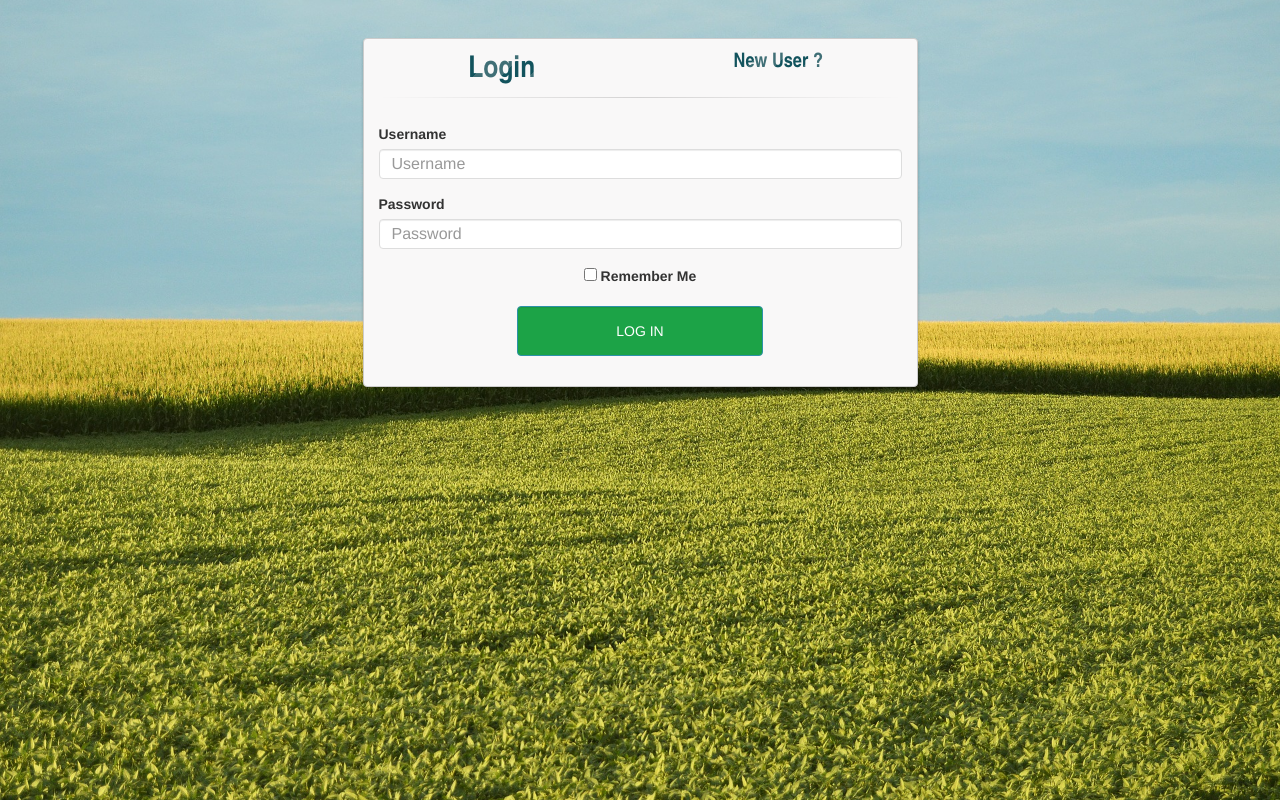
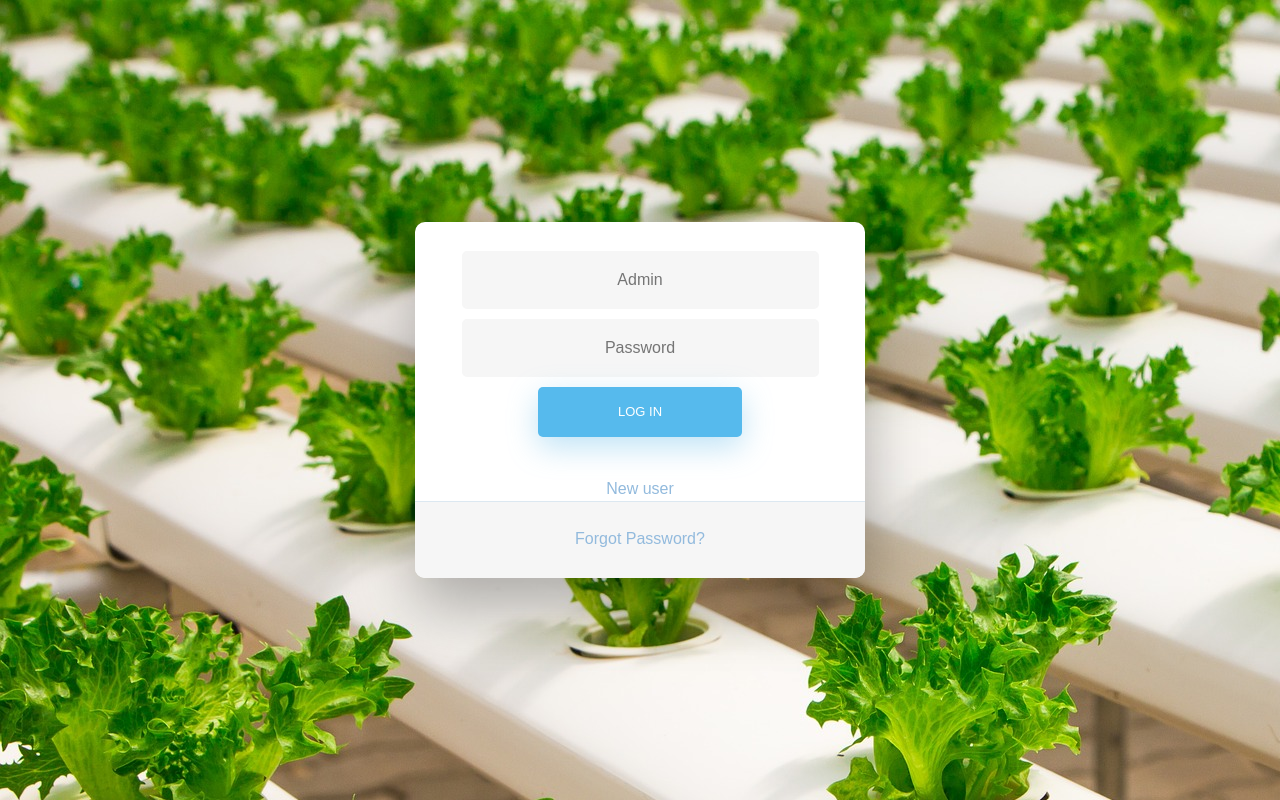
Before and after one commit to sachinvayalakkara/tazofarm, a Django app: page /farmapp/login in a window 1280 px wide. Run offline with Django 3.2, Linux system fonts and the light colour scheme; some libraries are stand-ins or nearby versions.

Commit message:
sec commit

```diff
--- a/farmapp/templates/addtower.html
+++ b/farmapp/templates/addtower.html
@@ -1,7 +1,8 @@
+<!-- admin toweradd -->
 {% extends "menu.html"%}
 {% block content %}
 <div class="col-md-6 col-md-offset-3" >
-    <form action="" method="POST">
+    <form action=""  method="POST">
         {% csrf_token %}
 
         <div class="form-group">
@@ -10,7 +11,7 @@
         </div>
         <div class="form-group">
             <label>Tower Location:</label>
-            <input type="text" class="form-control" name="towerlocation" placeholder="Enter Location" id="pwd">
+            <input type="text" class="form-control" name="towerlocation" placeholder="Enter Location"  id="pwd">
           </div>
           <div class="form-group">
             <label>QR code:</label>
--- a/farmapp/templates/home.html
+++ b/farmapp/templates/home.html
@@ -1,3 +1,4 @@
+<!-- homepage -->
 {% load static %}
 <!DOCTYPE html>
 <html>
--- a/farmapp/templates/login.html
+++ b/farmapp/templates/login.html
@@ -1,254 +1,297 @@
 
-{% load static %}
+{% load static%}
 <!DOCTYPE html>
 <html lang="en">
 <head>
-    <meta charset="UTF-8">
-    <meta name="viewport" content="width=device-width, initial-scale=1.0">
-    <title>farm</title>
-    <link href="//maxcdn.bootstrapcdn.com/bootstrap/3.3.0/css/bootstrap.min.css" rel="stylesheet" id="bootstrap-css">
-<script src="//maxcdn.bootstrapcdn.com/bootstrap/3.3.0/js/bootstrap.min.js"></script>
-<script src="//code.jquery.com/jquery-1.11.1.min.js"></script>
-<link rel="stylesheet" href="https://maxcdn.bootstrapcdn.com/bootstrap/3.4.1/css/bootstrap.min.css">
+  <title></title>
+
+<link href="//maxcdn.bootstrapcdn.com/bootstrap/4.0.0/css/bootstrap.min.css" rel="stylesheet" id="bootstrap-css">
+<script src="//maxcdn.bootstrapcdn.com/bootstrap/4.0.0/js/bootstrap.min.js"></script>
+<script src="//cdnjs.cloudflare.com/ajax/libs/jquery/3.2.1/jquery.min.js"></script>
 <!------ Include the above in your HEAD tag ---------->
-<style>
-#regContainer{
-    margin-top: 3%;
-    opacity: 10px;
+<style type="text/css">
+  html {
+  /* background-color: #56baed;  */
 }
 
-.panel-login {
-    border-color: #ccc;
-     background-color: #f9f8f8;
-    -webkit-box-shadow: 0px 2px 3px 0px rgba(0,0,0,0.2);
-    -moz-box-shadow: 0px 2px 3px 0px rgba(0,0,0,0.2);
-    box-shadow: 0px 2px 3px 0px rgba(0,0,0,0.2);
-}
-.panel-login>.panel-heading {
-    text-align:center;
-}
-.panel-login>.panel-heading a{
-    text-decoration: none;
-    font-weight: bold;
-    font-size: 20px;
-    -webkit-transition: all 0.1s linear;
-    -moz-transition: all 0.1s linear;
-    transition: all 0.1s linear;
-}
-.panel-login>.panel-heading a.active{
-    font-size: 30px;
-    opacity: 10px;
-}
-.panel-login>.panel-heading hr{
-    margin-top: 5px;
-    margin-bottom: 0px;
-    clear: both;
-border: 0;
-    height: 1px;
-    background-image: -webkit-linear-gradient(left,rgba(0, 0, 0, 0),rgba(0, 0, 0, 0.15),rgba(0, 0, 0, 0));
-    background-image: -moz-linear-gradient(left,rgba(0,0,0,0),rgba(0,0,0,0.15),rgba(0,0,0,0));
-    background-image: -ms-linear-gradient(left,rgba(0,0,0,0),rgba(0,0,0,0.15),rgba(0,0,0,0));
-    background-image: -o-linear-gradient(left,rgba(0,0,0,0),rgba(0,0,0,0.15),rgba(0,0,0,0));
-}
-.panel-login input[type="text"],.panel-login input[type="email"],.panel-login input[type="password"] {
-    height: 30px;
-    border: 1px solid #ddd;
-    font-size: 16px;
-    -webkit-transition: all 0.1s linear;
-    -moz-transition: all 0.1s linear;
-    transition: all 0.1s linear;
-}
-.panel-login input:hover,
-.panel-login input:focus {
-    outline:none;
-    -webkit-box-shadow: none;
-    -moz-box-shadow: none;
-    box-shadow: none;
-    border-color: #ccc;
-}
-.btn-login {
-    background-color: #1CA347;
-    outline: none;
-    color: #fff;
-font-size: 14px;
-    height: auto;
-    font-weight: normal;
-    padding: 14px 0;
-    text-transform: uppercase;
-    border-color: #2d92a9;
-}
-.btn-login:hover,
-.btn-login:focus {
-    color: #fff;
-    background-color: #1CA347;
-    border-color: #1CB94A;
-}
-.btn-register {
-    background-color: #17ae47;
-    outline: none;
-    color: #fff;
-    font-size: 14px;
- height: auto;
-font-weight: normal;
-    padding: 14px 0;
-    text-transform: uppercase;
-    border-color: #1CB94A;
-}
-.btn-register:hover,
-.btn-register:focus {
-    color: #fff;
-    background-color: #1CA347;
-    border-color: #1CA347;
+body {
+  font-family: "Poppins", sans-serif;
+  height: 100vh;
+  background-image:url("/static/img2.jpg");
 }
 
-.fullscreen_bg {
-    position: fixed;
-    top: 0;
-    right: 0;
-    bottom: 0;
-    left: 0;
-    background-size: cover;
-    background-position: 50% 50%;
-background-image: url('/static/img3.jpg');
-    background-repeat:repeat;
-  }
-.panel-heading a{
-    font-size: 48px;
-    color: rgb(6, 106, 117);
-    padding: 2px 0 10px 0;
-    font-family: 'FranchiseRegular','Arial Narrow',Arial,sans-serif;
-    font-weight: bold;
-    text-align: center;
-    padding-bottom: 30px;
+a {
+  color: #92badd;
+  display:inline-block;
+  text-decoration: none;
+  font-weight: 400;
 }
 
-.panel-heading a{
-    background: -webkit-repeating-linear-gradient(-45deg,
-    rgb(18, 83, 93) ,
-    rgb(18, 83, 93
-) 20px,
-   rgb(64, 111, 118) 20px,
-    rgb(64, 111, 118) 40px,
-    rgb(18, 83, 93) 40px);
-    -webkit-text-fill-color: transparent;
-    -webkit-background-clip: text;
+h2 {
+  text-align: center;
+  font-size: 16px;
+  font-weight: 600;
+  text-transform: uppercase;
+  display:inline-block;
+  margin: 40px 8px 10px 8px;
+  color: #cccccc;
 }
-</style>
-</head>
-<body>
 
 
+/* STRUCTURE */
+
+.wrapper {
+  display: flex;
+  align-items: center;
+  flex-direction: column;
+  justify-content: center;
+  width: 100%;
+  min-height: 100%;
+  padding: 20px;
+}
+
+#formContent {
+  -webkit-border-radius: 10px 10px 10px 10px;
+  border-radius: 10px 10px 10px 10px;
+  background: #fff;
+  padding: 30px;
+  width: 90%;
+  max-width: 450px;
+  position: relative;
+  padding: 0px;
+  -webkit-box-shadow: 0 30px 60px 0 rgba(0,0,0,0.3);
+  box-shadow: 0 30px 60px 0 rgba(0,0,0,0.3);
+  text-align: center;
+}
+
+#formFooter {
+  background-color: #f6f6f6;
+  border-top: 1px solid #dce8f1;
+  padding: 25px;
+  text-align: center;
+  -webkit-border-radius: 0 0 10px 10px;
+  border-radius: 0 0 10px 10px;
+}
 
 
-<div id="fullscreen_bg" class="fullscreen_bg"/>
-<div id="regContainer" class="container">
-      <div class="row">
-      <div class="col-md-6 col-md-offset-3">
-        <div class="panel panel-login">
-          <div class="panel-heading">
+/* TABS */
 
-            <div class="row">
+h2.inactive {
+  color: #cccccc;
+}
 
-            <div class="col-xs-6">
+h2.active {
+  color: #0d0d0d;
+  border-bottom: 2px solid #5fbae9;
+}
 
 
-                <a href="#" class="active" id="login-form-link">Login</a>
-              </div>
-  <div class="col-xs-6">
-                <a href="/farmapp/register" id="register-form-link">New User ?</a>
-              </div>
-            </div>
-            <hr>
-          </div>
-          <div class="panel-body">
-            <div class="row">
-              <div class="col-lg-12">
-                <form id="login-form" action="" method="POST" role="form" style="display: block;">
-                    {% csrf_token %}
-                  <div class="form-group">
-             <label for="username">Username</label>
-                    <input type="text" name="username" id="username" tabindex="1" class="form-control" placeholder="Username" value="">
-                  </div>
-                  <div class="form-group">
-                    <label for="password">Password</label>
-                    <input type="password" name="password" id="password" tabindex="2" class="form-control" placeholder="Password">
-                  </div>
-                  <div class="form-group text-center">
-                    <input type="checkbox" tabindex="3" class="" name="remember" id="remember">
-                    <label for="remember"> Remember Me</label>
-                  </div>
-                  <div class="form-group">
-<div class="row">
-                      <div class="col-sm-6 col-sm-offset-3">
+/* FORM TYPOGRAPHY*/
 
-                        <input type="submit" id="login-submit" tabindex="4" class="form-control btn btn-login" value="Log in">
+input[type=button], input[type=submit], input[type=reset]  {
+  background-color: #56baed;
+  border: none;
+  color: white;
+  padding: 15px 80px;
+  text-align: center;
+  text-decoration: none;
+  display: inline-block;
+  text-transform: uppercase;
+  font-size: 13px;
+  -webkit-box-shadow: 0 10px 30px 0 rgba(95,186,233,0.4);
+  box-shadow: 0 10px 30px 0 rgba(95,186,233,0.4);
+  -webkit-border-radius: 5px 5px 5px 5px;
+  border-radius: 5px 5px 5px 5px;
+  margin: 5px 20px 40px 20px;
+  -webkit-transition: all 0.3s ease-in-out;
+  -moz-transition: all 0.3s ease-in-out;
+  -ms-transition: all 0.3s ease-in-out;
+  -o-transition: all 0.3s ease-in-out;
+  transition: all 0.3s ease-in-out;
+}
 
-                     </div>
-                    </div>
-                  </div>
-                </form>
-                <form id="register-form" action="" method="POST" role="form" style="display: none;">
-                    {% csrf_token %}
-                    <div class="form-group">
-                        <label for="username">Name</label>
-                        <input type="text" name="name" id="username" tabindex="1" class="form-control" placeholder="Name" value="">
-                      </div>
-                      <div class="form-group">
-                        <label for="username">Email</label>
-                        <input type="text" name="email" id="email" tabindex="1" class="form-control" placeholder="Email" value="">
-                      </div>
-                      <div class="form-group">
-                        <label for="mobile">Mobile No</label>
-                        <input type="text" name="mobile" id="username" tabindex="1" class="form-control" placeholder="mob" value="">
-                      </div>
-                  <div class="form-group">
-                    <label for="username">Username</label>
-                    <input type="text" name="username" id="username" tabindex="1" class="form-control" placeholder="Username" value="">
-                  </div>
-                  <div class="form-group">
-                    <label for="password">Password</label>
-     <input type="password" name="password" id="password" tabindex="2" class="form-control" placeholder="Password">
-                  </div>
-                  <div class="form-group">
-                    <label for="confirm-password">Confirm password</label>
-                    <input type="password" name="c-password" id="confirm-password" tabindex="2" class="form-control" placeholder="Confirm Password">
-                  </div>
-      <div class="form-group">
-                    <div class="row">
-                      <div class="col-sm-6 col-sm-offset-3">
-                        <input type="submit"  id="register-submit" tabindex="4" class="form-control btn btn-register" value="Register Now">
-                      </div>
-                    </div>
-                  </div>
+input[type=button]:hover, input[type=submit]:hover, input[type=reset]:hover  {
+  background-color: #39ace7;
+}
 
-              </div>
-            </div>
+input[type=button]:active, input[type=submit]:active, input[type=reset]:active  {
+  -moz-transform: scale(0.95);
+  -webkit-transform: scale(0.95);
+  -o-transform: scale(0.95);
+  -ms-transform: scale(0.95);
+  transform: scale(0.95);
+}
 
-          </div>
-        </div>
-      </div>
+input[type=text] {
+  background-color: #f6f6f6;
+  border: none;
+  color: #0d0d0d;
+  padding: 15px 32px;
+  text-align: center;
+  text-decoration: none;
+  display: inline-block;
+  font-size: 16px;
+  margin: 5px;
+  width: 85%;
+  border: 2px solid #f6f6f6;
+  -webkit-transition: all 0.5s ease-in-out;
+  -moz-transition: all 0.5s ease-in-out;
+  -ms-transition: all 0.5s ease-in-out;
+  -o-transition: all 0.5s ease-in-out;
+  transition: all 0.5s ease-in-out;
+  -webkit-border-radius: 5px 5px 5px 5px;
+  border-radius: 5px 5px 5px 5px;
+}
+
+input[type=text]:focus {
+  background-color: #fff;
+  border-bottom: 2px solid #5fbae9;
+}
+
+input[type=text]:placeholder {
+  color: #cccccc;
+}
+
+
+/* ANIMATIONS */
+
+/* Simple CSS3 Fade-in-down Animation */
+.fadeInDown {
+  -webkit-animation-name: fadeInDown;
+  animation-name: fadeInDown;
+  -webkit-animation-duration: 1s;
+  animation-duration: 1s;
+  -webkit-animation-fill-mode: both;
+  animation-fill-mode: both;
+}
+
+@-webkit-keyframes fadeInDown {
+  0% {
+    opacity: 0;
+    -webkit-transform: translate3d(0, -100%, 0);
+    transform: translate3d(0, -100%, 0);
+  }
+  100% {
+    opacity: 1;
+    -webkit-transform: none;
+    transform: none;
+  }
+}
+
+@keyframes fadeInDown {
+  0% {
+    opacity: 0;
+    -webkit-transform: translate3d(0, -100%, 0);
+    transform: translate3d(0, -100%, 0);
+  }
+  100% {
+    opacity: 1;
+    -webkit-transform: none;
+    transform: none;
+  }
+}
+
+/* Simple CSS3 Fade-in Animation */
+@-webkit-keyframes fadeIn { from { opacity:0; } to { opacity:1; } }
+@-moz-keyframes fadeIn { from { opacity:0; } to { opacity:1; } }
+@keyframes fadeIn { from { opacity:0; } to { opacity:1; } }
+
+.fadeIn {
+  opacity:0;
+  -webkit-animation:fadeIn ease-in 1;
+  -moz-animation:fadeIn ease-in 1;
+  animation:fadeIn ease-in 1;
+
+  -webkit-animation-fill-mode:forwards;
+  -moz-animation-fill-mode:forwards;
+  animation-fill-mode:forwards;
+
+  -webkit-animation-duration:1s;
+  -moz-animation-duration:1s;
+  animation-duration:1s;
+}
+
+.fadeIn.first {
+  -webkit-animation-delay: 0.4s;
+  -moz-animation-delay: 0.4s;
+  animation-delay: 0.4s;
+}
+
+.fadeIn.second {
+  -webkit-animation-delay: 0.6s;
+  -moz-animation-delay: 0.6s;
+  animation-delay: 0.6s;
+}
+
+.fadeIn.third {
+  -webkit-animation-delay: 0.8s;
+  -moz-animation-delay: 0.8s;
+  animation-delay: 0.8s;
+}
+
+.fadeIn.fourth {
+  -webkit-animation-delay: 1s;
+  -moz-animation-delay: 1s;
+  animation-delay: 1s;
+}
+
+/* Simple CSS3 Fade-in Animation */
+.underlineHover:after {
+  display: block;
+  left: 0;
+  bottom: -10px;
+  width: 0;
+  height: 2px;
+  background-color: #56baed;
+  content: "";
+  transition: width 0.2s;
+}
+
+.underlineHover:hover {
+  color: #0d0d0d;
+}
+
+.underlineHover:hover:after{
+  width: 100%;
+}
+
+
+/* OTHERS */
+
+*:focus {
+    outline: none;
+}
+
+#icon {
+  width:60%;
+}
+
+</style>
+
+<div class="wrapper fadeInDown">
+  <div id="formContent">
+    <!-- Tabs Titles -->
+
+    <!-- Icon -->
+    <!-- <div class="fadeIn first">
+      <img src="http://danielzawadzki.com/codepen/01/icon.svg" id="icon" alt="User Icon" />
+    </div> -->
+
+    <!-- Login Form -->
+    <form method="POST" class="container" action="">
+      {% csrf_token %}
+      <br>
+      <input type="text" id="login" class="fadeIn second" name="username" placeholder="Admin">
+      <input type="text" id="password" class="fadeIn third" name="password" placeholder="Password">
+      <input type="submit" class="fadeIn fourth" value="Log In"><br><a href="/farmapp/register">New user</a>
+    </form>
+
+    <!-- Remind Passowrd -->
+    <div id="formFooter">
+      <a class="underlineHover" href="#">Forgot Password?</a>
     </div>
+
   </div>
-  <script>
-//   $(function() {
-
-//     $('#login-form-link').click(function(e) {
-//  $("#login-form").delay(100).fadeIn(100);
-//  	 	$("#register-form").fadeOut(100);
-// 	 	$('#register-form-link').removeClass('active');
-// 		$(this).addClass('active');
-// 	 	e.preventDefault();
-// 	 });
-
-//   $('#register-form-link').click(function(e) {
-// 		$("#register-form").delay(100).fadeIn(100);
-//  		$("#login-form").fadeOut(100);
-// 		$('#login-form-link').removeClass('active');
-// 		$(this).addClass('active');
-// 		e.preventDefault();
-// 	});
-
-//  });
-</script>
-</body>
+</div>
+</head>
 </html>
--- a/farmapp/templates/showtower.html
+++ b/farmapp/templates/showtower.html
@@ -16,7 +16,8 @@
     </thead>
     <tbody>
         {% for obj in towerdata %}
-        <tr><td>{{towerid}}</td>
+        <tr>
+            <td>{{towerid}}</td>
             <td>{{obj.towername}}</td>
             <td>{{obj.towerlocation}}</td>
             <td>{{obj.qrcode}}</td>
@@ -24,6 +25,7 @@
               <button class="glyphicon glyphicon-trash btn btn-primary"></button>
             </td>
         </tr>
+       {% endfor %}
     </tbody>
 
     </table>
--- a/farmapp/templates/userhome.html
+++ b/farmapp/templates/userhome.html
@@ -1,4 +1,4 @@
-<!-- user to see the home menu page(user logged in page) -->
+user to see the home menu page(user logged in page)
 {% load static %}
 <!DOCTYPE html>
 <html lang="en">
--- a/farmapp/views.py
+++ b/farmapp/views.py
@@ -75,13 +75,14 @@ def fn_showtower(req):
 def fn_addtower(request):
     try:
         if request.method =="POST":
-            towerid       = request.session['user_id']
+
             towername     = request.POST['towername']
             towerlocation = request.POST['towerlocation']
             qrcode        = request.POST['qrcode']
             tower_obj     = Addtower(tower_name=towername,tower_location=towerlocation,qrcode=qrcode)
             tower_obj.save()
             print(tower_obj)
-        return render(request,"addtower.html",{'towerdata':tower_obj})
+        return render(request,"addtower.html")
     except Exception as e:
         print(e)
+        return HttpResponse('balance error')
```
Also changed, not shown: farmapp/templates/menu.html (+30 -8 lines), farmapp/migrations/0003_addtower.py (added), 1 other file.
